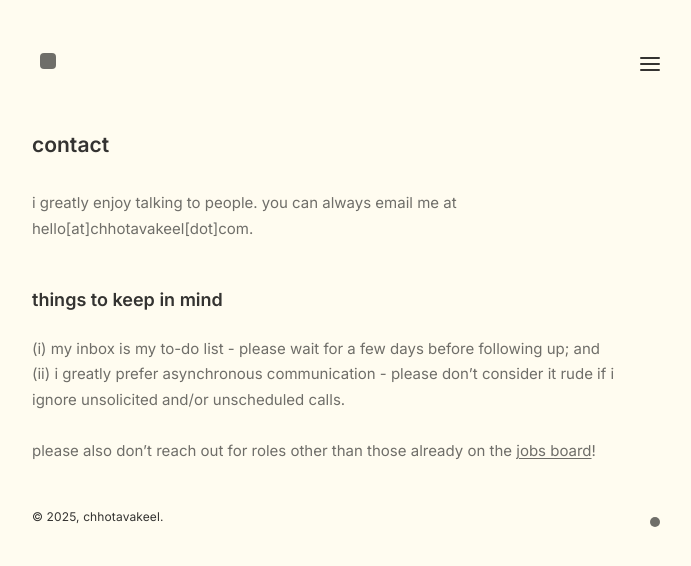
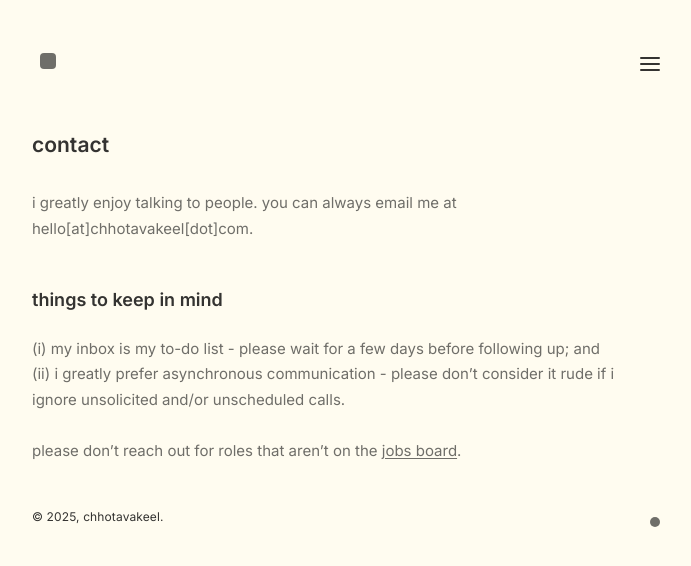
Before and after one commit to chhotavakeel/updatedsite, a Jekyll site: the page built from pages/contact.md, in a window 1280 px wide. Shown: the top 566 px of the page, without its empty margins (293-984 px from the left). Built offline with Jekyll 4.4.1, drawn with Linux system fonts in a browser that asks for light colours.

Commit message:
Update contact.md

```diff
--- a/pages/contact.md
+++ b/pages/contact.md
@@ -8,4 +8,4 @@ i greatly enjoy talking to people. you can always email me at hello[at]chhotavak
 <h2>things to keep in mind</h2>
 (i) my inbox is my to-do list - please wait for a few days before following up; and <br>
 (ii) i greatly prefer asynchronous communication - please don’t consider it rude if i ignore unsolicited and/or unscheduled calls. <br><br>
-please also don’t reach out for roles other than those already on the <a href="jobsboard">jobs board</a>!
+please don’t reach out for roles that aren't on the <a href="jobsboard">jobs board</a>.
```
